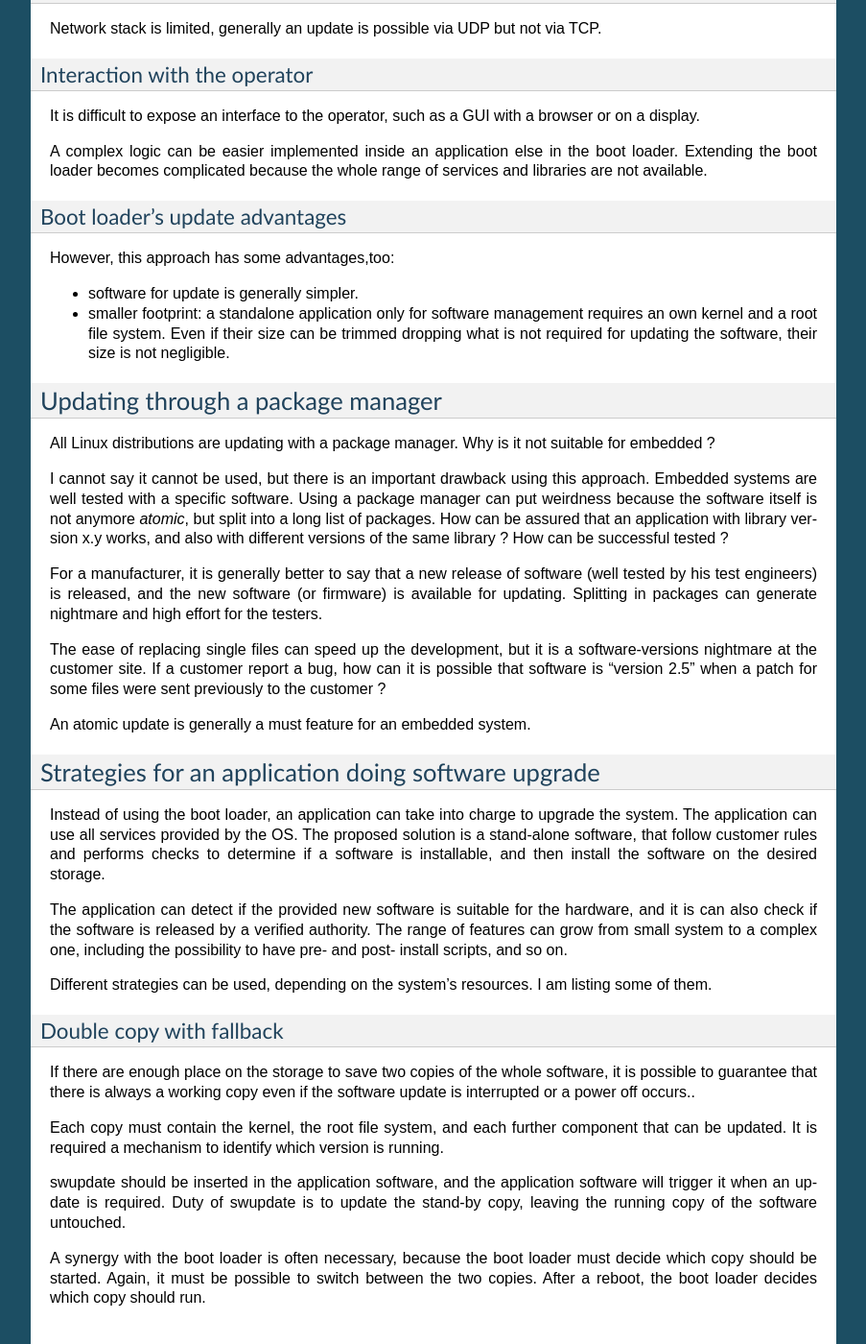
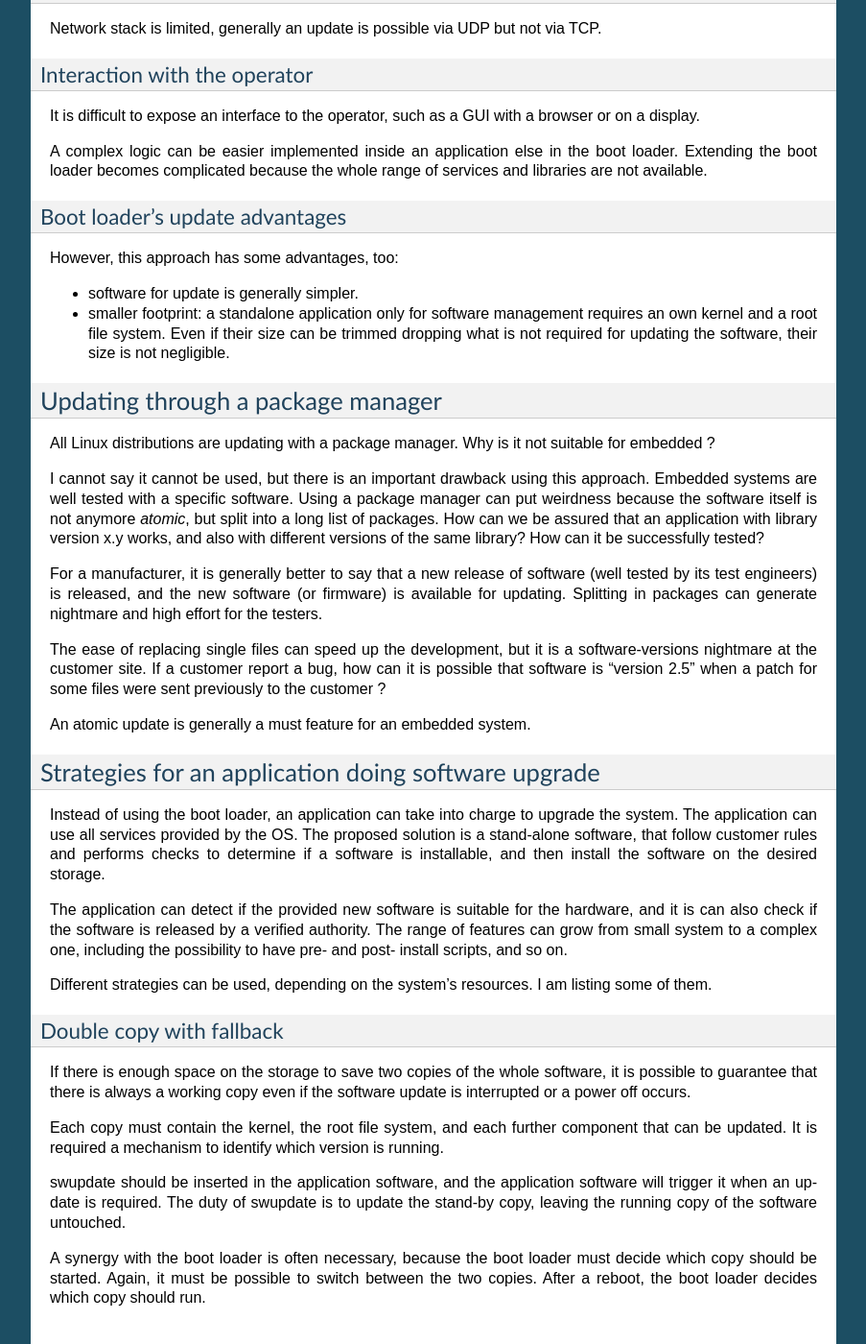
Before and after one commit to sbabic/swupdate, a Sphinx documentation site: the page built from doc/source/overview.rst, in a window 1280 px wide and 1400 px high, scrolled down 1244 px. Shown: the whole window at 96% size, without its empty margins (198-1101 px from the left). Built offline with Sphinx 7.4.7, drawn with Linux system fonts in a browser that asks for light colours; formulas are drawn with MathJax 3; some of the changed text lies outside the part shown.

Commit message:
doc: typo fixes
Signed-off-by: Mario Domenech Goulart <mario@ossystems.com.br>

```diff
--- a/doc/source/overview.rst
+++ b/doc/source/overview.rst
@@ -95,7 +95,7 @@ because the whole range of services and libraries are not available.
 
 Boot loader's update advantages
 -------------------------------
-However, this approach has some advantages,too:
+However, this approach has some advantages, too:
 
 - software for update is generally simpler.
 - smaller footprint: a standalone application only for software management requires an own kernel and a root file system.
@@ -113,12 +113,12 @@ using this approach. Embedded systems are well tested
 with a specific software. Using a package manager
 can put weirdness because the software itself
 is not anymore *atomic*, but split into a long
-list of packages. How can be assured that an application
+list of packages. How can we be assured that an application
 with library version x.y works, and also with different
-versions of the same library ? How can be successful tested ?
+versions of the same library? How can it be successfully tested?
 
 For a manufacturer, it is generally better to say that
-a new release of software (well tested by his test
+a new release of software (well tested by its test
 engineers) is released, and the new software (or firmware)
 is available for updating. Splitting in packages can
 generate nightmare and high effort for the testers.
@@ -155,10 +155,10 @@ resources. I am listing some of them.
 Double copy with fallback
 -------------------------
 
-If there are enough place on the storage to save
+If there is enough space on the storage to save
 two copies of the whole software, it is possible to guarantee
 that there is always a working copy even if the software update
-is interrupted or a power off occurs..
+is interrupted or a power off occurs.
 
 Each copy must contain the kernel, the root file system, and each
 further component that can be updated. It is required
@@ -166,7 +166,7 @@ a mechanism to identify which version is running.
 
 swupdate should be inserted in the application software, and
 the application software will trigger it when an update is required.
-Duty of swupdate is to update the stand-by copy, leaving the
+The duty of swupdate is to update the stand-by copy, leaving the
 running copy of the software untouched.
 
 A synergy with the boot loader is often necessary, because the boot loader must
--- a/doc/source/sw-description.rst
+++ b/doc/source/sw-description.rst
@@ -254,7 +254,7 @@ debugging or special purposes.
 		}
 	);
 
-Entries in "files" section are managed as single files. The attribute
+Entries in "files" section are managed as single files. The attributes
 "path" and "filesystem" are mandatory. swupdate copies the file in the path
 specified after mounting the device.
 
@@ -288,7 +288,7 @@ called before installing the images.
 
 ::
 
-	function postnst()
+	function postinst()
 
 swupdate scans for all scripts and check for a postinst function. It is
 called after installing the images.
--- a/doc/source/swupdate.rst
+++ b/doc/source/swupdate.rst
@@ -124,7 +124,7 @@ By reading the delivered image, swupdate will ignore all images that
 are not in the list processed by the parser. In this way, it is possible
 to have a single delivered image for the update of multiple devices.
 
-Multiple devices is supported by the default parser, too.
+Multiple devices are supported by the default parser, too.
 
 ::
 
```
Also changed, not shown: other parts of doc/source/overview.rst (+3 -3 lines).
